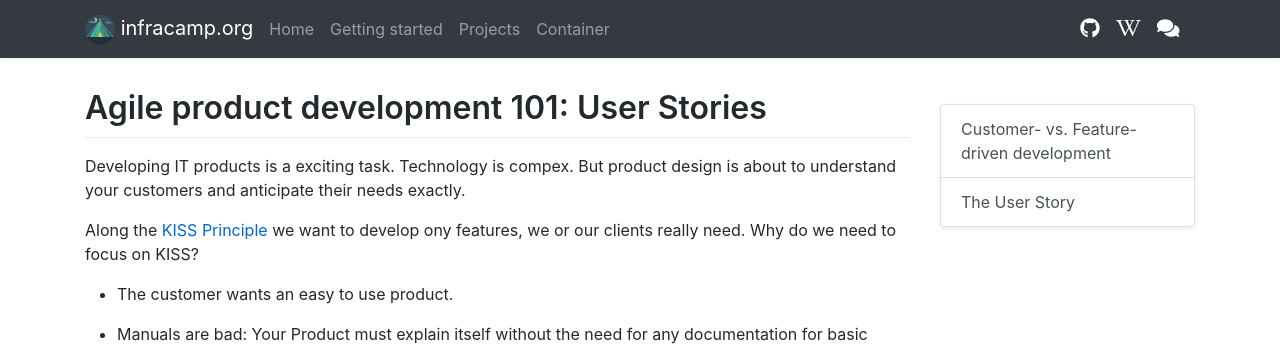
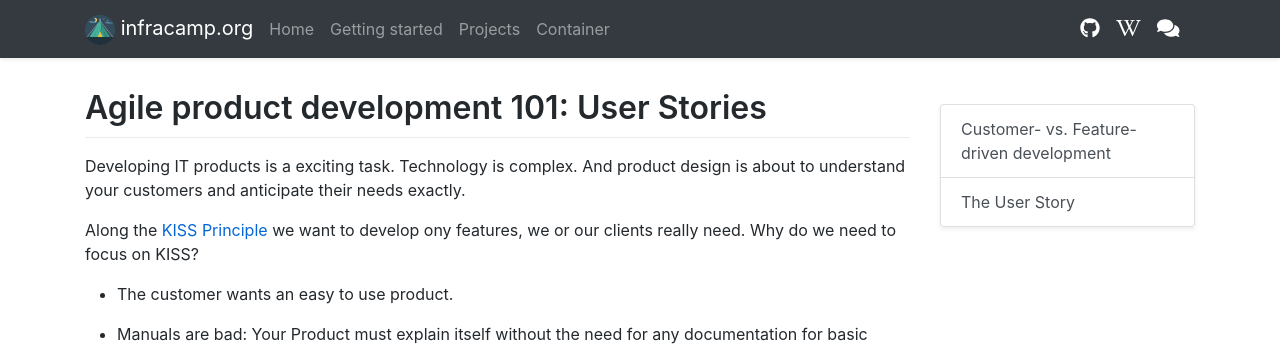
Before and after one commit to infracamp/infracamp, a Jekyll site: the page built from docs/repos/how-to/user-stories.md, in a window 1280 px wide and 900 px high. Shown: the top 349 px of the window. Built offline with Jekyll 4.4.1, drawn with Linux system fonts in a browser that asks for light colours; nearby versions of some CDN libraries.

Commit message:
user stories

```diff
--- a/docs/repos/how-to/user-stories.md
+++ b/docs/repos/how-to/user-stories.md
@@ -5,7 +5,7 @@ layout: scrollspy
 
 # Agile product development 101: User Stories
 
-Developing IT products is a exciting task. Technology is compex. But product design
+Developing IT products is a exciting task. Technology is complex. And product design
 is about to understand your customers and anticipate their needs exactly.
 
 Along the [KISS Principle](https://en.wikipedia.org/wiki/KISS_principle) we want to develop
```
